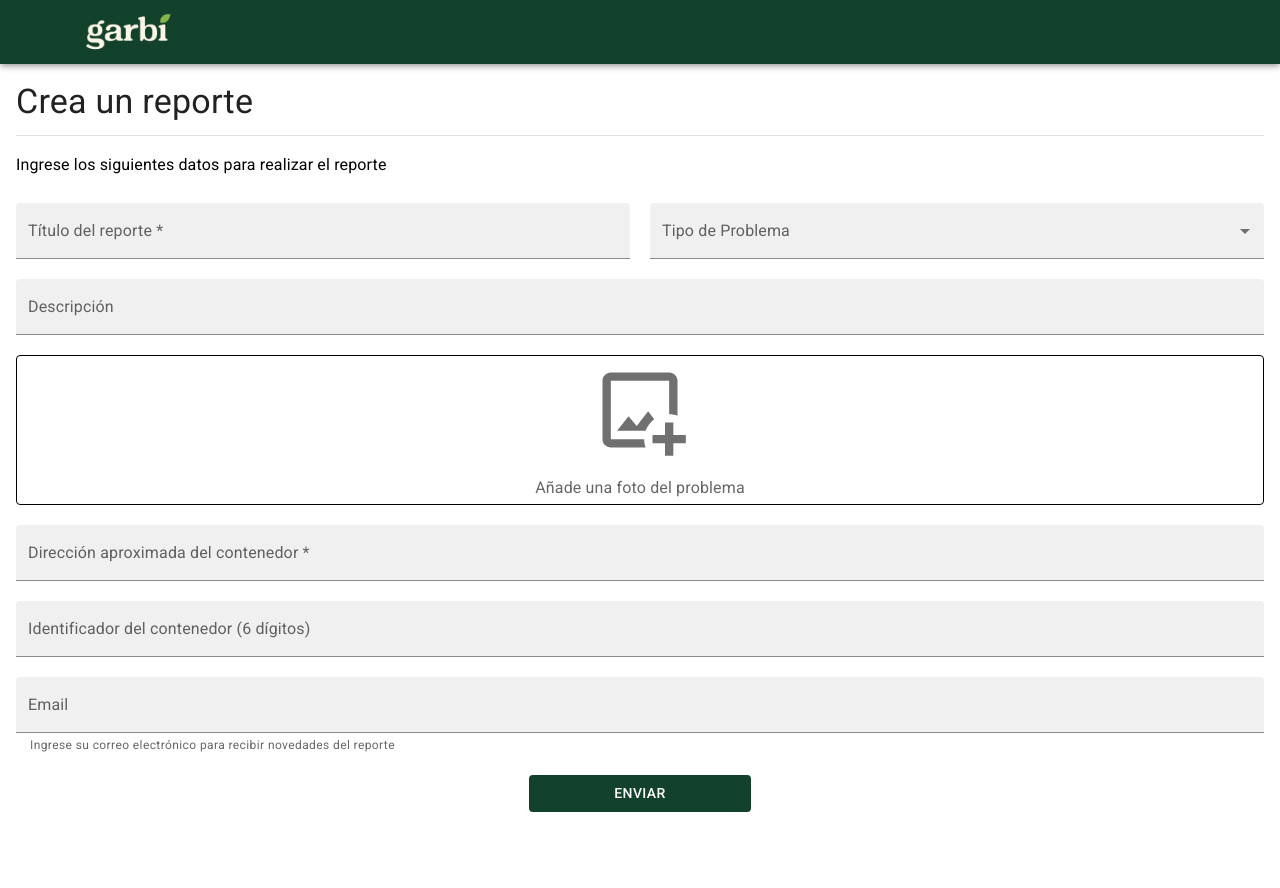
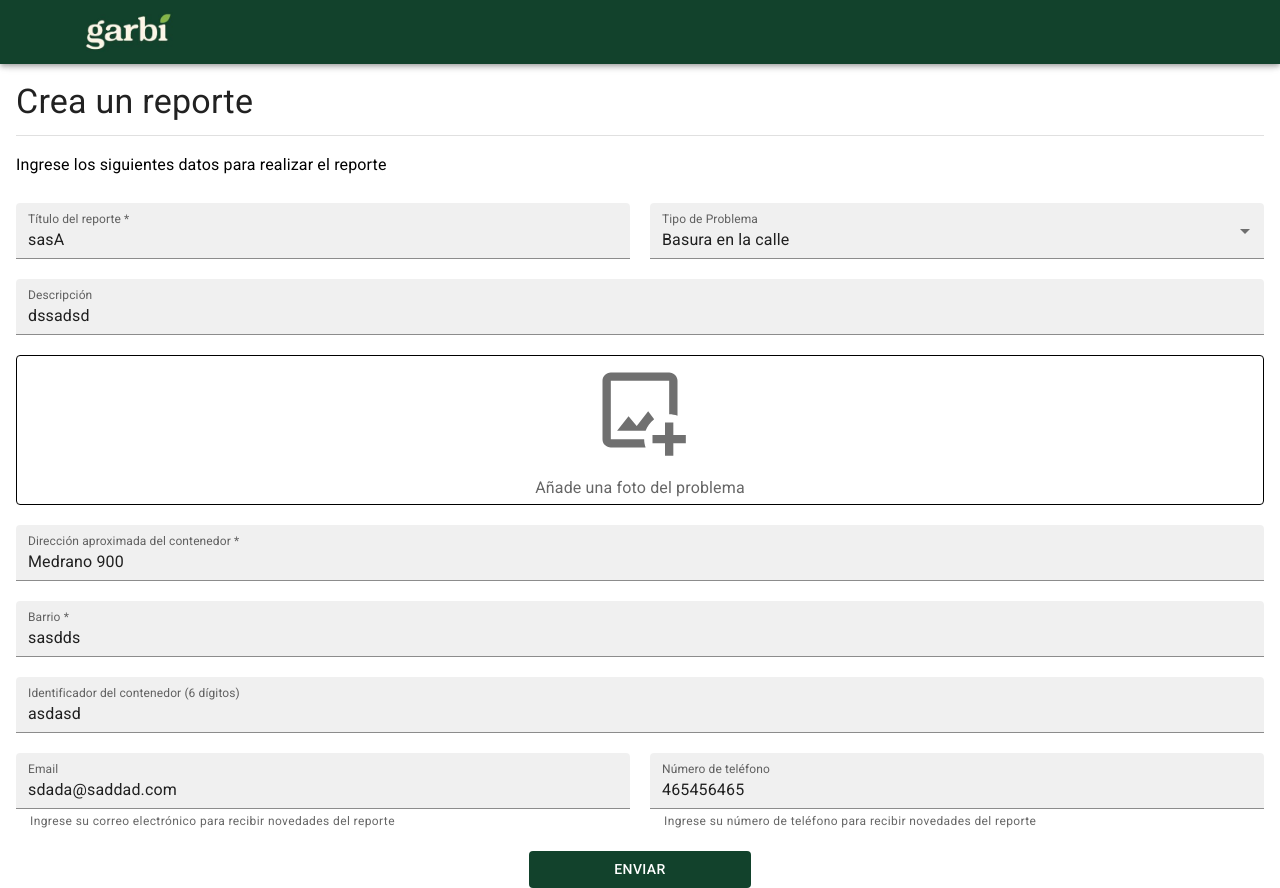
Before and after one commit to SofiaPalmieri/garbi-front, a React (Vite) app: page /reportes/new in a window 1280 px wide. Before the commit the page ends 812 px from the top, so only its background shows below. Built offline with nearby package versions, Linux system fonts and the light colour scheme.

Commit message:
fixes generales, falta arreglar el upload

```diff
--- a/src/api/hooks/useAuth/useAuth.js
+++ b/src/api/hooks/useAuth/useAuth.js
@@ -1,20 +1,11 @@
 import {
   useChangePassword, useLogin
 } from './request';
-
-import {
-  useCreateReport
-}
-  from '../useReports/request'
 
 export const useAuth = () => {
   const {
     login, isLoading: isLoginLoading
   } = useLogin();
-
-  const {
-    createReport, isLoading: isCreateReportLoading
-  } = useCreateReport();
 
   const {
     changePassword, isLoading: isChangePasswordLoading
@@ -28,10 +19,6 @@ export const useAuth = () => {
     changePassword: {
       changePassword,
       isChangePasswordLoading,
-    },
-    createReport: {
-      createReport,
-      isCreateReportLoading,
-    },
+    }
   };
 };
--- a/src/api/hooks/useReports/request.js
+++ b/src/api/hooks/useReports/request.js
@@ -10,32 +10,11 @@ export const useCreateReport = () => {
     url: '/api',
   });
 
-  const createReport = ({
-    userId,
-    containerId,
-    title,
-    description,
-    address,
-    imagePath,
-    email,
-    type,
-  }) => {
+  const createReport = (report) => {
     return commonFetch({
       uri: '/report',
       method: 'POST',
-      body: {
-        userId,
-        containerId,
-        title,
-        description,
-        address,
-        imagePath,
-        email,
-        type,
-      },
-      headers: {
-        'Content-Type': 'application/json',
-      },
+      body: report
     });
   };
 
--- a/src/api/hooks/useReports/useReports.js
+++ b/src/api/hooks/useReports/useReports.js
@@ -2,7 +2,7 @@ import {
   useCreateReport
 } from './request';
 
-export const useAuth = () => {
+export const useReports = () => {
 
   const {
     createReport, isLoading: isCreateReportLoading
--- a/src/components/LoginBox/LoginBox.jsx
+++ b/src/components/LoginBox/LoginBox.jsx
@@ -51,7 +51,8 @@ export const LoginBox = ({
   const [showPassword, setShowPassword] = useState(false);
   const {
     login: {
-      login: login, isLoginLoading
+      login: login,
+      isLoginLoading
     },
   } = useAuth();
   const navigate = useNavigate();
--- a/src/forms/CreateReport/CreateReportForm.jsx
+++ b/src/forms/CreateReport/CreateReportForm.jsx
@@ -20,125 +20,135 @@ import addImage from '/src/assets/mdi_image-plus-outline.svg';
 import {
   yupResolver
 } from '@hookform/resolvers/yup';
-
 import {
-  object, string
+  mixed, object, string
 } from 'yup';
-
 import {
   useNavigate
 } from 'react-router-dom';
-
-import {
-  useAuth
-} from '../../api/hooks/useAuth/useAuth';
-
-
 import {
   useState
 } from 'react';
-
+import {
+  useReports
+} from '../../api/hooks/useReports/useReports';
 
 const tipos = [
   {
     value: 'CONTENEDOR_ROTO',
-    label: 'Contenedor en mal estado',
+    label: 'Contenedor en mal estado'
   },
   {
     value: 'CONTENEDOR_SUCIO',
-    label: 'Contenedor sucio',
+    label: 'Contenedor sucio'
   },
   {
     value: 'BASURA_EN_LA_CALLE',
-    label: 'Basura en la calle',
+    label: 'Basura en la calle'
   },
   {
     value: 'CONTENEDOR_FALTANTE',
-    label: 'Contenedor faltante',
+    label: 'Contenedor faltante'
   },
   {
     value: 'OTROS',
-    label: 'Otro',
+    label: 'Otro'
   },
 ];
 
 export const CreateReportForm = () => {
-
   const addressRegex = /^[A-ZÁÉÍÓÚÑ][a-záéíóúñA-ZÁÉÍÓÚÑ\s]*\s\d{1,4}$/;
-  const navigate = useNavigate();
-  const [selectedImage, setSelectedImage] = useState(addImage);
-
-
+  const [selectedImage, setSelectedImage] = useState(null);
 
   const {
     createReport: {
-      createReport: createReport, isCreateReportLoading
-    },
-  } = useAuth();
+      createReport, isCreateReportLoading
+    }
+  } = useReports();
 
+  const navigate = useNavigate()
 
-  const createReportSchema =  object({
+  const createReportSchema = object({
     title: string().required('El titulo es un campo obligatorio'),
     type: string().required('Debe seleccionar una opcion'),
     description: string().required('La descripcion es un campo obligatorio'),
-    address: string().matches(addressRegex, 'La direccion es un campo obligatorio y su formato es por ej. "Medrano 900"')
-      .required(),
+    address: string().required(),
     containerId: string().length(6, 'El identificador del contenedor debe tener 6 caracteres')
       .optional(),
-    email: string().email()
+    email: string().email('Debe ser un email valido')
       .required('El mail es un campo obligatorio'),
-    imagePath: string().required('Añade una foto del problema'),
-    userId: string().required()
+    image: mixed(),
+    neighborhood: string().required(),
+    phone: string()
   }).required();
 
-
   const {
-    control,
-    handleSubmit,
-    formState: {
+    control, handleSubmit, formState: {
       errors
-    },
+    }
   } = useForm({
     defaultValues: {
-      title: '',
-      description: '',
-      type:'',
-      address:'',
-      containerId:'',
-      email:'',
-      imagePath: '',
-      userId:'66a15df077d2002dacbb8447'
+      title: 'sasA',
+      description: 'dssadsd',
+      type: 'BASURA_EN_LA_CALLE',
+      address: 'Medrano 900',
+      neighborhood: 'sasdds',
+      containerId: 'asdasd',
+      email: 'sdada@saddad.com',
+      phone: '465456465'
     },
     resolver: yupResolver(createReportSchema),
   });
 
   const onSubmit = async (data) => {
+    console.log('🚀 ~ onSubmit ~ data:', data)
+    const formData = new FormData();
 
+    data.address = [
+      {
+        'street': data.address.split(' ')[0],
+        'number': data.address.split(' ')[1],
+        'neighborhood': data.neighborhood
+      }
+    ]
 
-    const response =  await createReport( {
-      userId: data.userId,
-      containerId: data.containerId,
+    const request = {
       title: data.title,
+      type: data.type,
       description: data.description,
       address: data.address,
-      imagePath: data.imagePath,
+      containerId: data.containerId,
       email: data.email,
-      type: data.type,
+      phone: data.phone,
+      image: selectedImage
+    }
 
-    });
+    console.log('🚀 ~ onSubmit ~ data:', request)
 
+    // formData.append('title', data.title);
+    // formData.append('type', data.type);
+    // formData.append('description', data.description);
+    // formData.append('address', data.address);
+    // formData.append('containerId', data.containerId);
+    // formData.append('email', data.email);
+    // formData.append('phone', data.phone);
 
-    if (response.success) {
-      navigate('/reportes');
+    // if (selectedImage) {
+    //   formData.append('image', selectedImage);  // Añade la imagen al FormData
+    // }
+
+    try {
+      const response = await createReport(request);  // Envía el FormData al backend
+
+      if (response.success) {
+        navigate('/reportes');
+      }
+    } catch (error) {
+      console.error('Error creating report:', error);
     }
   };
 
-
-
-  let shrink = true;
-
   return (
-
     <form
       onSubmit={handleSubmit(onSubmit)}
     >
@@ -163,7 +173,6 @@ export const CreateReportForm = () => {
           item
           xs={6}
         >
-
           <InputForm
             name='title'
             control={control}
@@ -177,12 +186,11 @@ export const CreateReportForm = () => {
           item
           xs={6}
         >
-
           <Controller
             name='type'
             control={control}
             rules={{
-              required: true,
+              required: true
             }}
             render={({
               field
@@ -192,19 +200,9 @@ export const CreateReportForm = () => {
                 size={'medium'}
                 fullWidth
               >
-                {/* i dont know why i need to put another input label when i use shrink prop */}
-                {!shrink ? (
-                  <InputLabel
-                    id={'type' + '-label'}
-                    shrink={false}
-                  >
-                    {'Tipo de Problema'}
-                  </InputLabel>
-                ) : (
-                  <InputLabel
-                    id={'type' + '-label'}
-                  >{'Tipo de Problema'}</InputLabel>
-                )}
+                <InputLabel
+                  id={'type' + '-label'}
+                >Tipo de Problema</InputLabel>
                 <Select
                   size={'medium'}
                   fullWidth
@@ -233,7 +231,6 @@ export const CreateReportForm = () => {
               </FormControl>
             )}
           />
-
         </Grid>
         <Grid
           item
@@ -247,14 +244,13 @@ export const CreateReportForm = () => {
             variant='filled'
             size='medium'
           />
-
         </Grid>
         <Grid
           item
           xs={12}
         >
           <Controller
-            name='imagePath'
+            name='image'
             control={control}
             defaultValue=''
             render={({
@@ -303,7 +299,7 @@ export const CreateReportForm = () => {
                     }}
                   >
                     <img
-                      src={selectedImage}
+                      src={selectedImage ? selectedImage : addImage}
                       alt='Selected'
                       style={{
                         height: '100px',
@@ -338,9 +334,20 @@ export const CreateReportForm = () => {
             variant='filled'
             size='medium'
           />
-
         </Grid>
-
+        <Grid
+          item
+          xs={12}
+        >
+          <InputForm
+            name='neighborhood'
+            control={control}
+            errors={errors}
+            label={'Barrio *'}
+            variant='filled'
+            size='medium'
+          />
+        </Grid>
         <Grid
           item
           xs={12}
@@ -356,7 +363,7 @@ export const CreateReportForm = () => {
         </Grid>
         <Grid
           item
-          xs={12}
+          xs={6}
         >
           <InputForm
             name='email'
@@ -370,13 +377,27 @@ export const CreateReportForm = () => {
         </Grid>
         <Grid
           item
+          xs={6}
+        >
+          <InputForm
+            name='phone'
+            control={control}
+            errors={errors}
+            label={'Número de teléfono'}
+            variant='filled'
+            helperText={'Ingrese su número de teléfono para recibir novedades del reporte'}
+            size='medium'
+          />
+        </Grid>
+        <Grid
+          item
           xs={12}
         >
           <Box
             sx={{
               width: 1,
               display: 'flex',
-              justifyContent: 'center',
+              justifyContent: 'center'
             }}
           >
             <Button
@@ -390,7 +411,6 @@ export const CreateReportForm = () => {
                 },
               }}
               type='submit'
-
             >
               {isCreateReportLoading ? (
                 <CircularProgress
@@ -401,13 +421,9 @@ export const CreateReportForm = () => {
                 'ENVIAR'
               )}
             </Button>
-
           </Box>
-
         </Grid>
-
       </Grid>
     </form>
-
   );
 };
```
Also changed, not shown: src/pages/Empleados/EmployeeContent.jsx (line endings or trailing spaces).
